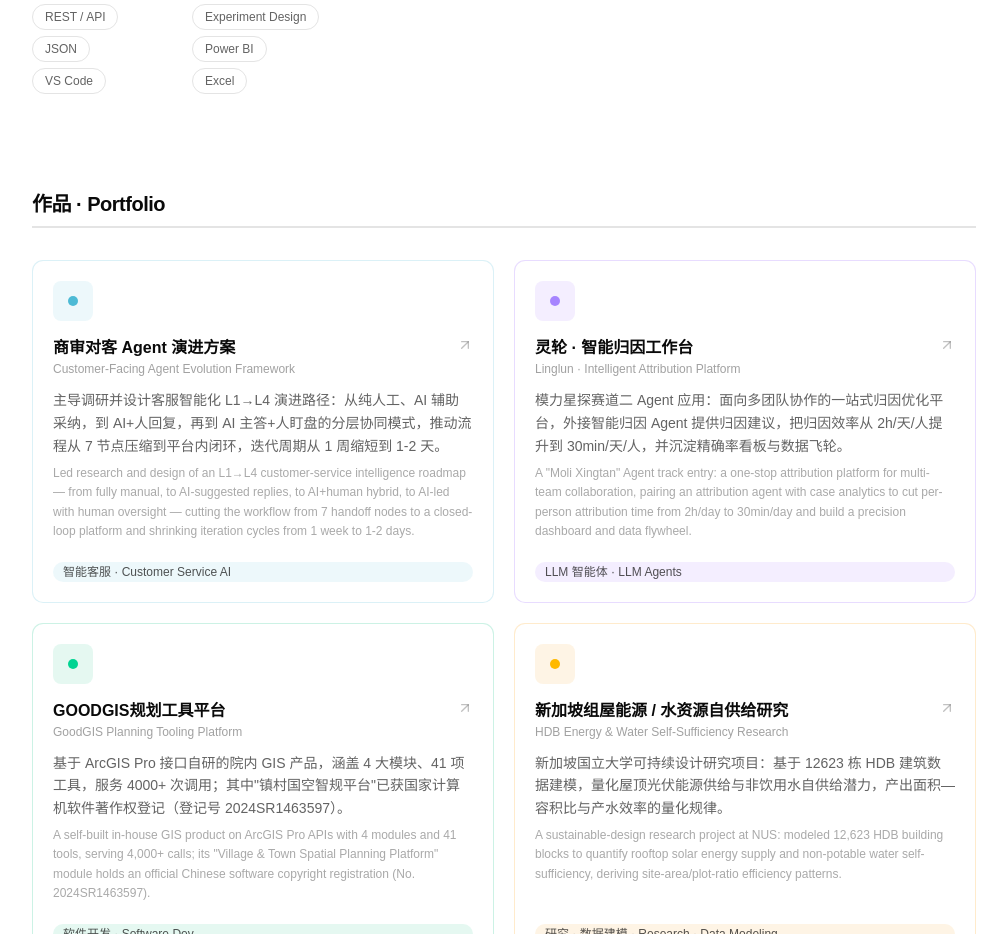
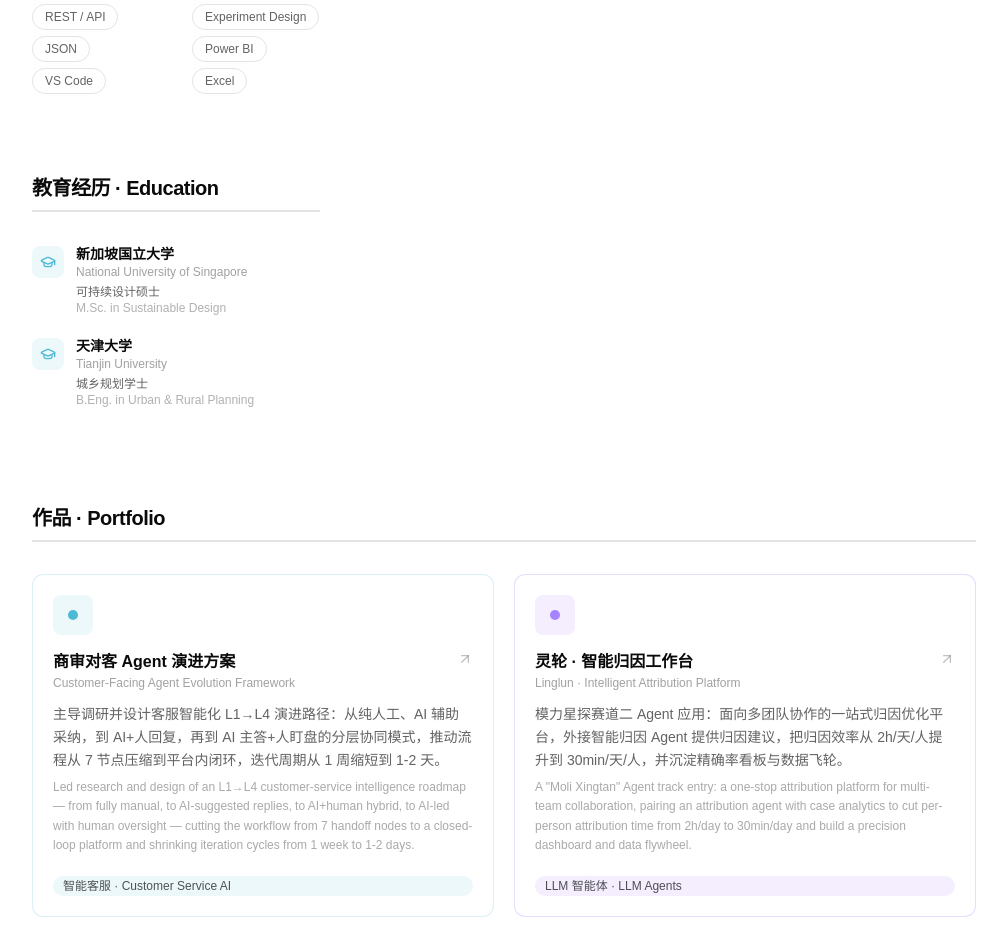
Before and after one commit to Yoria97/personal-site, a React (Vite) app: page / in a window 1280 px wide. Shown: the part 1940-2874 px from the top of the page, without its empty margins (136-1143 px from the left). Built offline with nearby package versions, Linux system fonts and the light colour scheme; no server answers.

Commit message:
feat: add Education section below Skills in left sidebar

```diff
--- /dev/null
+++ b/src/components/sections/Education.tsx
@@ -0,0 +1,26 @@
+import SectionHeading from '@/components/sections/SectionHeading'
+import { education } from '@/data/content'
+import { GraduationCap } from 'lucide-react'
+
+export default function Education() {
+  return (
+    <section id="education" className="py-10 scroll-mt-20">
+      <SectionHeading title={`${education.heading.zh} · ${education.heading.en}`} index="" />
+      <div className="space-y-5">
+        {education.items.map((item) => (
+          <div key={item.school.zh} className="flex items-start gap-3">
+            <span className="mt-0.5 flex size-8 shrink-0 items-center justify-center rounded-lg bg-[#4DBAD5]/10 text-[#4DBAD5]">
+              <GraduationCap className="size-4" />
+            </span>
+            <div className="min-w-0">
+              <p className="text-sm font-semibold text-foreground">{item.school.zh}</p>
+              <p className="text-xs text-muted-foreground/60">{item.school.en}</p>
+              <p className="mt-1 text-xs text-muted-foreground">{item.degree.zh}</p>
+              <p className="text-xs text-muted-foreground/50">{item.degree.en}</p>
+            </div>
+          </div>
+        ))}
+      </div>
+    </section>
+  )
+}
--- a/src/data/content.ts
+++ b/src/data/content.ts
@@ -14,6 +14,20 @@ export const profile = {
     zh: 'NUS 可持续设计硕士 · 天津大学城乡规划本科',
     en: 'M.Sc. Sustainable Design, NUS · B.Eng. Urban Planning, Tianjin University',
   },
+}
+
+export const education = {
+  heading: { zh: '教育经历', en: 'Education' },
+  items: [
+    {
+      school: { zh: '新加坡国立大学', en: 'National University of Singapore' },
+      degree: { zh: '可持续设计硕士', en: 'M.Sc. in Sustainable Design' },
+    },
+    {
+      school: { zh: '天津大学', en: 'Tianjin University' },
+      degree: { zh: '城乡规划学士', en: 'B.Eng. in Urban & Rural Planning' },
+    },
+  ],
 }
 
 export const about = {
--- a/src/pages/HomePage.tsx
+++ b/src/pages/HomePage.tsx
@@ -3,6 +3,7 @@ import Nav from '@/components/sections/Nav'
 import About from '@/components/sections/About'
 import Timeline from '@/components/sections/Timeline'
 import Skills from '@/components/sections/Skills'
+import Education from '@/components/sections/Education'
 import Portfolio from '@/components/sections/Portfolio'
 import Contact from '@/components/sections/Contact'
 import Honors from '@/components/sections/Honors'
@@ -20,6 +21,7 @@ export default function HomePage() {
           <aside className="w-full shrink-0 lg:w-72">
             <About />
             <Skills />
+            <Education />
           </aside>
           {/* 右侧主栏：经历 */}
           <main className="min-w-0 flex-1">
```
